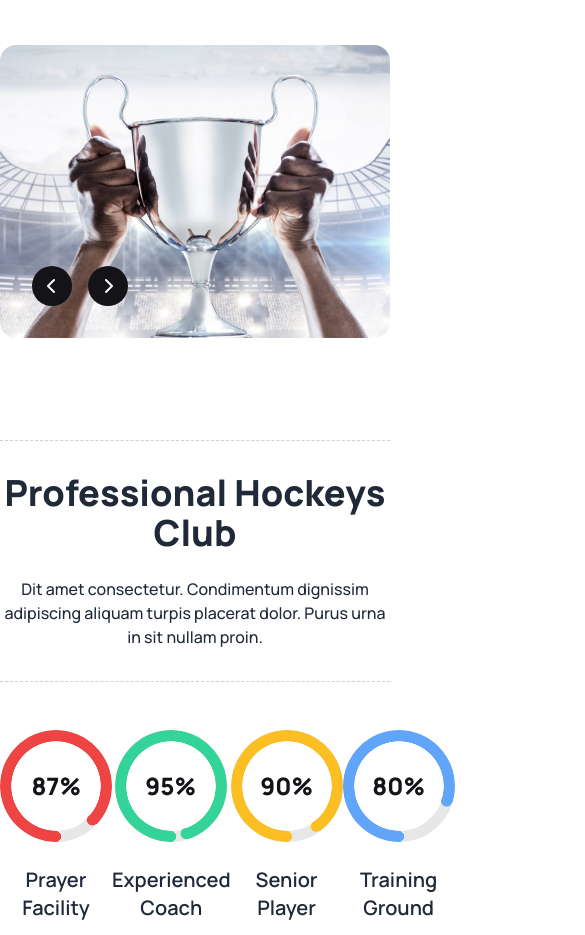
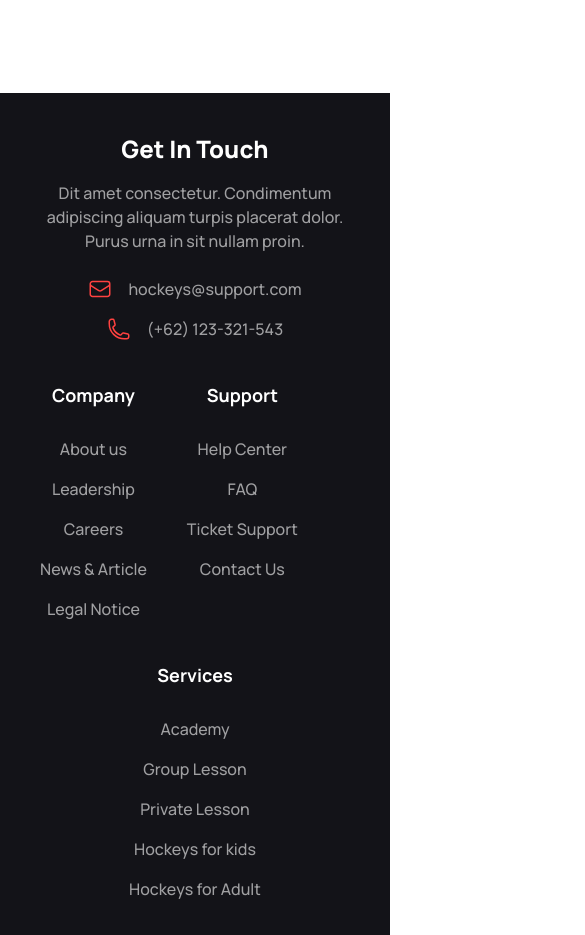
Before and after one commit to rubai-hossain/Hockeys-B9A3, a plain HTML site: page index.html in a window 390 px wide. Shown: the part 115-1050 px from the top of the page, 585 px wide, since content can reach past the window. Drawn offline with nearby package versions, Linux system fonts and the light colour scheme.

Commit message:
footer responsive done

```diff
--- a/index.html
+++ b/index.html
@@ -39,7 +39,7 @@
 <body class="font-manrope space-y-24">
     <!-- Header Section Start Here -->
     <header class="container mx-auto max-w-[1170px]">
-        <!-- Navbar Section Start Here -->
+        <!-- Navbar Section Bonus Part Start Here -->
         <nav class="my-12">
             <div class="navbar p-0">
                 <div class="navbar-start">
@@ -80,10 +80,10 @@
                 </div>
             </div>
         </nav>
-        <!-- Navbar Section End Here -->
+        <!-- Navbar Section Bonus Part End Here -->
 
         <!-- Banner Section Start Here -->
-        <section class="">
+        <section class="hidden">
             <div class="carousel w-full max-h-[550px]">
                 <div id="slide1" class="carousel-item relative w-full">
                     <img src="./Images/1.png" class="w-full rounded-2xl object-cover" />
@@ -131,7 +131,7 @@
     <!-- Header Section End Here -->
 
     <!-- Main Section Start Here -->
-    <main class="container mx-auto max-w-[1170px] space-y-24">
+    <main class="container mx-auto max-w-[1170px] space-y-24 hidden">
         <!-- Professional Hockeys Club Section Start Here -->
         <section class="">
             <div class="space-y-6 text-center border-dashed border-[1px] border-[#13131833] border-x-0 py-8 mb-12">
@@ -743,12 +743,12 @@
 
     <!-- Footer Section Start Here -->
     <footer class="bg-[#131318]">
-        <section class="container mx-auto max-w-[1170px] flex py-24 gap-[158px] flex-wrap lg:flex-nowrap">
+        <section class="container mx-auto max-w-[1170px] flex p-10 lg:py-24 gap-10 lg:gap-[158px] flex-wrap lg:flex-nowrap text-center lg:text-left">
             <div class="text-white">
-                <h3 class="text-[28px] font-extrabold">Get In Touch</h3>
+                <h3 class="text-2xl lg:text-[28px] font-extrabold">Get In Touch</h3>
                 <p class="text-base font-medium text-[#ffffff99] pt-4 pb-6">Dit amet consectetur. Condimentum adipiscing
                     aliquam turpis placerat dolor. Purus urna in sit nullam proin.</p>
-                <div class="flex items-center gap-4 mb-4">
+                <div class="flex items-center lg:justify-start justify-center gap-4 mb-4">
                     <svg xmlns="http://www.w3.org/2000/svg" fill="none" viewBox="0 0 24 24" stroke-width="1.5"
                         stroke="#FF4240" class="w-6 h-6">
                         <path stroke-linecap="round" stroke-linejoin="round"
@@ -756,7 +756,7 @@
                     </svg>
                     <p class="text-base font-medium text-[#ffffff99]">hockeys@support.com</p>
                 </div>
-                <div class="flex items-center gap-4">
+                <div class="flex items-center lg:justify-start justify-center gap-4">
                     <svg xmlns="http://www.w3.org/2000/svg" fill="none" viewBox="0 0 24 24" stroke-width="1.5"
                         stroke="#FF4240" class="w-6 h-6">
                         <path stroke-linecap="round" stroke-linejoin="round"
@@ -784,7 +784,7 @@
                     <li>Contact Us</li>
                 </ul>
             </div>
-            <div class="">
+            <div class="mx-auto">
                 <h4 class="text-white text-lg font-bold mb-7">Services</h4>
                 <ul class="text-base font-medium text-[#ffffff99] space-y-4 text-nowrap">
                     <li>Academy</li>
```
